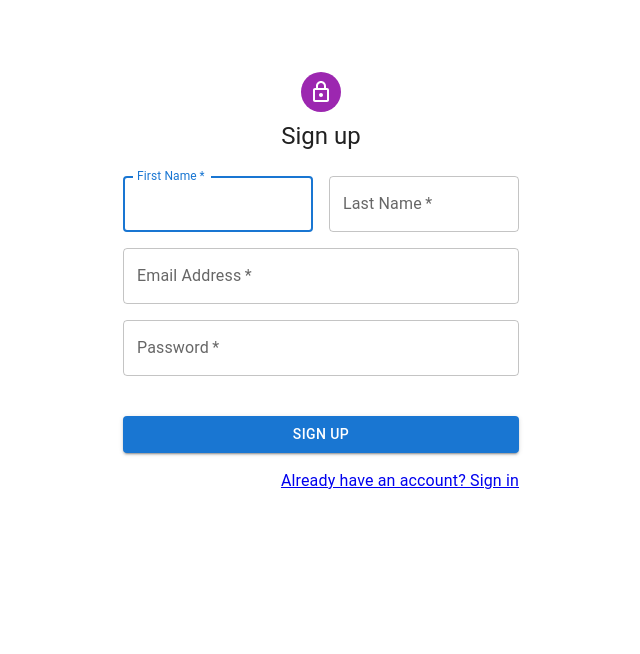
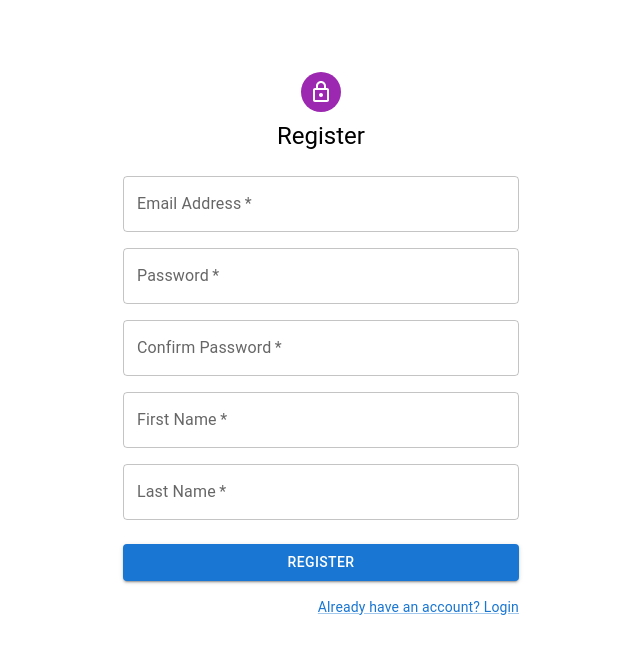
Before and after one commit to EladHamneshin/OMS, a React app in the folder client/: page /register in a window 1280 px wide. Shown: the top 654 px of the page, without its empty margins (319-959 px from the left). Built offline with nearby package versions, Linux system fonts and the light colour scheme; the HTML template or start-up script is replaced by a standard one.

Commit message:
Update SignUp.tsx

```diff
--- a/client/src/pages/SignUp.tsx
+++ b/client/src/pages/SignUp.tsx
@@ -1,72 +1,118 @@
-import * as React from 'react';
-import Avatar from '@mui/material/Avatar';
-import Button from '@mui/material/Button';
-import CssBaseline from '@mui/material/CssBaseline';
-import TextField from '@mui/material/TextField';
-import Grid from '@mui/material/Grid';
-import Box from '@mui/material/Box';
+import React, { useState, FormEvent } from 'react';
+import { useNavigate } from 'react-router-dom';
+import { isValidEmail, isValidPassword } from '../utils/validationUtils';
+import { register } from '../api/usersAPI';
+import { toastError, toastSuccess } from '../utils/toastUtils';
+import { Container, Avatar, Typography, Box, Grid, TextField, Button, Link } from '@mui/material';
 import LockOutlinedIcon from '@mui/icons-material/LockOutlined';
-import Typography from '@mui/material/Typography';
-import Container from '@mui/material/Container';
-import { createTheme, ThemeProvider } from '@mui/material/styles';
-import { Link, useNavigate } from 'react-router-dom';
-import { register } from "../api/userApi"
 
-
-const defaultTheme = createTheme();
-
-export default function SignUp() {
-
-  const navigate = useNavigate()
-
-  const [formData, setFormData] = React.useState({
+const SignUp = () => {
+    const [isLoading, setIsLoading] = useState(false);
+    const [isEmailError, setEmailError] = useState(false);
+    const [isPasswordError, setPasswordError] = useState(false);
+    const [formData, setFormData] = useState({
+        email: '',
+        password: '',
+        confirmPassword: '',
         first_name: '',
         last_name: '',
-    email: '',
-    password: '',
     });
+    const navigate = useNavigate();
 
-  const [formValid, setFormValid] = React.useState(false);
-
-  const handleChange = (event: React.ChangeEvent<HTMLInputElement>) => {
-    setFormData({ ...formData, [event.target.name]: event.target.value });
-
-      setFormValid(
-        formData.first_name !== '' &&
-        formData.last_name !== '' &&
-        formData.email !== '' &&
-        formData.password !== ''
-      );
+    const handleEmailBlur = (event: React.FocusEvent<HTMLInputElement>) => {
+        if (!isValidEmail(event.target.value)) {
+            setEmailError(true);
+        }
     };
 
-  const handleSubmit = async (event: React.FormEvent<HTMLFormElement>) => {
-    event.preventDefault();
-    const data = {
-      first_name: formData.first_name,
-      last_name: formData.last_name,
-      email: formData.email,
-      password: formData.password,
+    const handleEmailChange = (event: React.ChangeEvent<HTMLInputElement>) => {
+        if (isValidEmail(event.target.value)) {
+            setEmailError(false);
+        }
+        setFormData((prevData) => ({
+            ...prevData,
+            email: event.target.value,
+        }));
     };
 
+    const handlePasswordBlur = (event: React.FocusEvent<HTMLInputElement>) => {
+        if (!isValidPassword(event.target.value)) {
+            setPasswordError(true);
+        }
+    };
+
+    const handlePasswordChange = (event: React.ChangeEvent<HTMLInputElement>) => {
+        if (isValidPassword(event.target.value)) {
+            setPasswordError(false);
+        }
+        setFormData((prevData) => ({
+            ...prevData,
+            password: event.target.value,
+        }));
+    };
+
+    const handleConfirmPasswordChange = (event: React.ChangeEvent<HTMLInputElement>) => {
+        setFormData((prevData) => ({
+            ...prevData,
+            confirmPassword: event.target.value,
+        }));
+    };
+
+    const handleFirstNameChange = (event: React.ChangeEvent<HTMLInputElement>) => {
+        setFormData((prevData) => ({
+            ...prevData,
+            first_name: event.target.value,
+        }));
+    };
+
+    const handleLastNameChange = (event: React.ChangeEvent<HTMLInputElement>) => {
+        setFormData((prevData) => ({
+            ...prevData,
+            last_name: event.target.value,
+        }));
+    };
+
+    const handleSubmit = async (event: FormEvent<HTMLFormElement>) => {
+        event.preventDefault();
+
+        const { email, password, confirmPassword, first_name, last_name } = formData;
+
+        if (password !== confirmPassword) {
+            toastError('Passwords do not match');
+            return;
+        }
+
+        if (!isValidEmail(email)) {
+            toastError('Email must be a valid email');
+            return;
+        }
+
+        if (!isValidPassword(password)) {
+            toastError('Password must be a valid password');
+            return;
+        }
+
         try {
-      // Call the register function and wait for the response
-      const response = await register(data);
+            setIsLoading(true);
 
-      if (response.status === 200) {
-        // Registration successful, you can redirect or perform other actions
-        navigate('/login')
-      } else {
-        console.error('Registration failed');
-      }
-    } catch (error) {
-      console.error('Error during registration:', error);
+            const data : any= {
+                email,
+                password,
+                first_name,
+                last_name,}
+            await register(data);
+
+            setIsLoading(false);
+            toastSuccess('Registration successful');
+            navigate('/signin');
+        } catch (err) {
+            setIsLoading(false);
+            toastError((err as Error).message);
         }
     };
 
     return (
-    <ThemeProvider theme={defaultTheme}>
         <Container component="main" maxWidth="xs">
-        <CssBaseline />
             <Box
                 sx={{
                     marginTop: 8,
@@ -79,79 +125,99 @@ export default function SignUp() {
                     <LockOutlinedIcon />
                 </Avatar>
                 <Typography component="h1" variant="h5">
-            Sign up
+                    Register
                 </Typography>
                 <Box component="form" noValidate onSubmit={handleSubmit} sx={{ mt: 3 }}>
                     <Grid container spacing={2}>
-              <Grid item xs={12} sm={6}>
+                        <Grid item xs={12}>
                             <TextField
-                  autoComplete="given-name"
-                  name="first_name"
+                                onBlur={handleEmailBlur}
+                                onChange={handleEmailChange}
                                 required
                                 fullWidth
-                  id="first_name"
-                  label="First Name"
-                  autoFocus
-                  onChange={handleChange}
+                                error={isEmailError}
+                                helperText={isEmailError ? 'Email must be a valid email address' : ''}
+                                id="email"
+                                label="Email Address"
+                                name="email"
+                                autoComplete="email"
                             />
                         </Grid>
-              <Grid item xs={12} sm={6}>
+                        <Grid item xs={12}>
                             <TextField
+                                onBlur={handlePasswordBlur}
+                                onChange={handlePasswordChange}
                                 required
                                 fullWidth
-                  id="lastName"
-                  label="Last Name"
-                  name="lastName"
-                  autoComplete="family-name"
-                  onChange={handleChange}
+                                error={isPasswordError}
+                                helperText={
+                                    isPasswordError
+                                        ? 'Password must be at least 7 characters long, contain at least one uppercase letter, one lowercase letter, one number and one special character'
+                                        : ''
+                                }
+                                name="password"
+                                label="Password"
+                                type="password"
+                                id="password"
+                                autoComplete="new-password"
                             />
                         </Grid>
                         <Grid item xs={12}>
                             <TextField
                                 required
                                 fullWidth
-                  id="email"
-                  label="Email Address"
-                  name="email"
-                  autoComplete="email"
-                  onChange={handleChange}
+                                name="confirmPassword"
+                                label="Confirm Password"
+                                type="password"
+                                id="confirmPassword"
+                                autoComplete="new-password"
+                                onChange={handleConfirmPasswordChange}
                             />
                         </Grid>
                         <Grid item xs={12}>
                             <TextField
                                 required
                                 fullWidth
-                  name="password"
-                  label="Password"
-                  type="password"
-                  id="password"
-                  autoComplete="new-password"
-                  onChange={handleChange}
+                                name="first_name"
+                                label="First Name"
+                                id="first_name"
+                                onChange={handleFirstNameChange}
                             />
                         </Grid>
                         <Grid item xs={12}>
+                            <TextField
+                                required
+                                fullWidth
+                                name="last_name"
+                                label="Last Name"
+                                id="last_name"
+                                onChange={handleLastNameChange}
+                            />
                         </Grid>
                     </Grid>
                     <Button
+                        disabled={isLoading}
                         type="submit"
                         fullWidth
                         variant="contained"
                         sx={{ mt: 3, mb: 2 }}
-              // disabled={!formValid}
-              onClick={() => { handleSubmit }}
                     >
-              Sign Up
+                        Register
                     </Button>
+
+                    {isLoading && <p>Loading...</p>}
+
                     <Grid container justifyContent="flex-end">
                         <Grid item>
-                <Link to={"/login"}>
-                  Already have an account? Sign in
+                            <Link href={'/login'} variant="body2">
+                                Already have an account? Login
                             </Link>
                         </Grid>
                     </Grid>
                 </Box>
             </Box>
         </Container>
-    </ThemeProvider>
     );
-}
+};
+
+export default SignUp;
```
Lines whose indentation alone changed are shown as unchanged.
